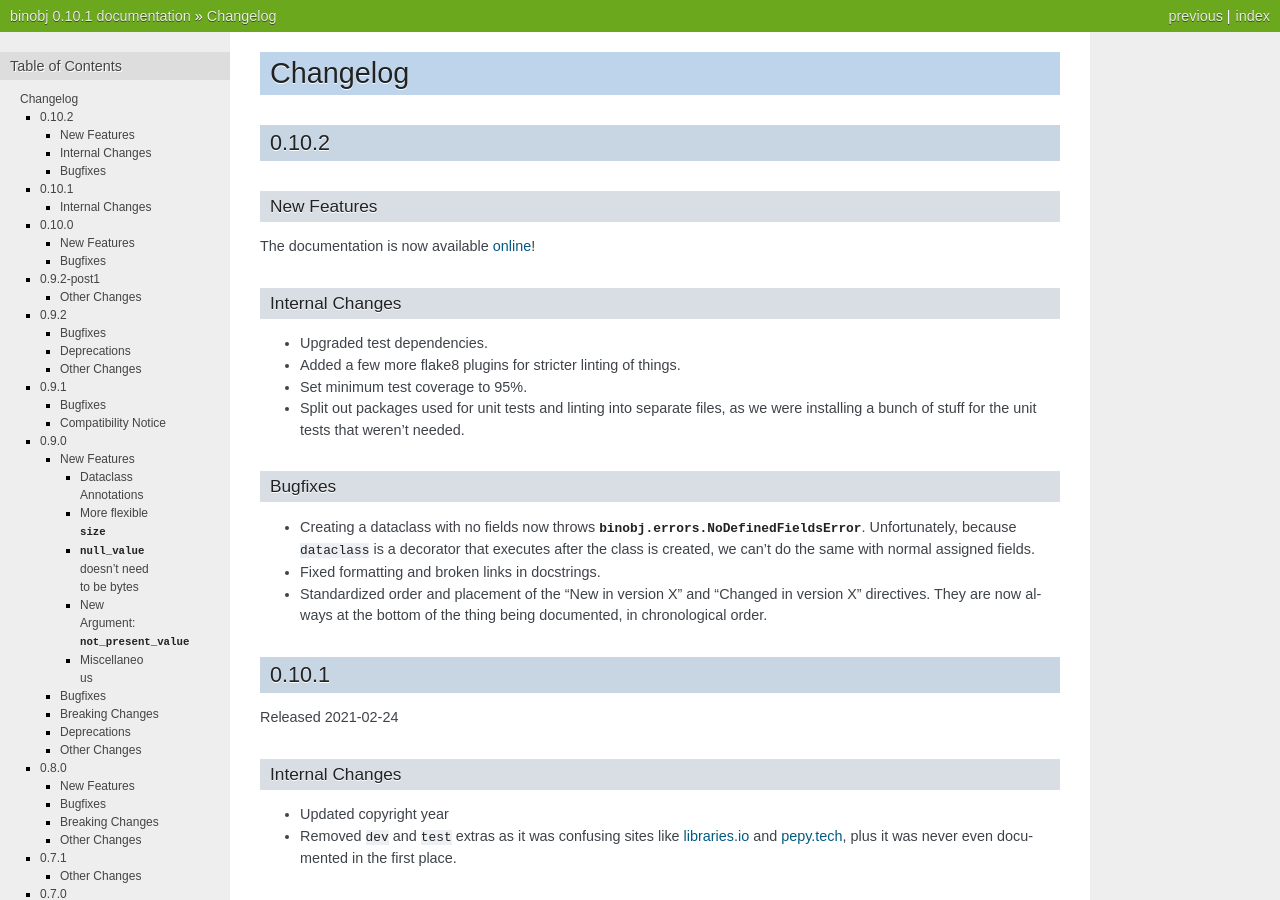
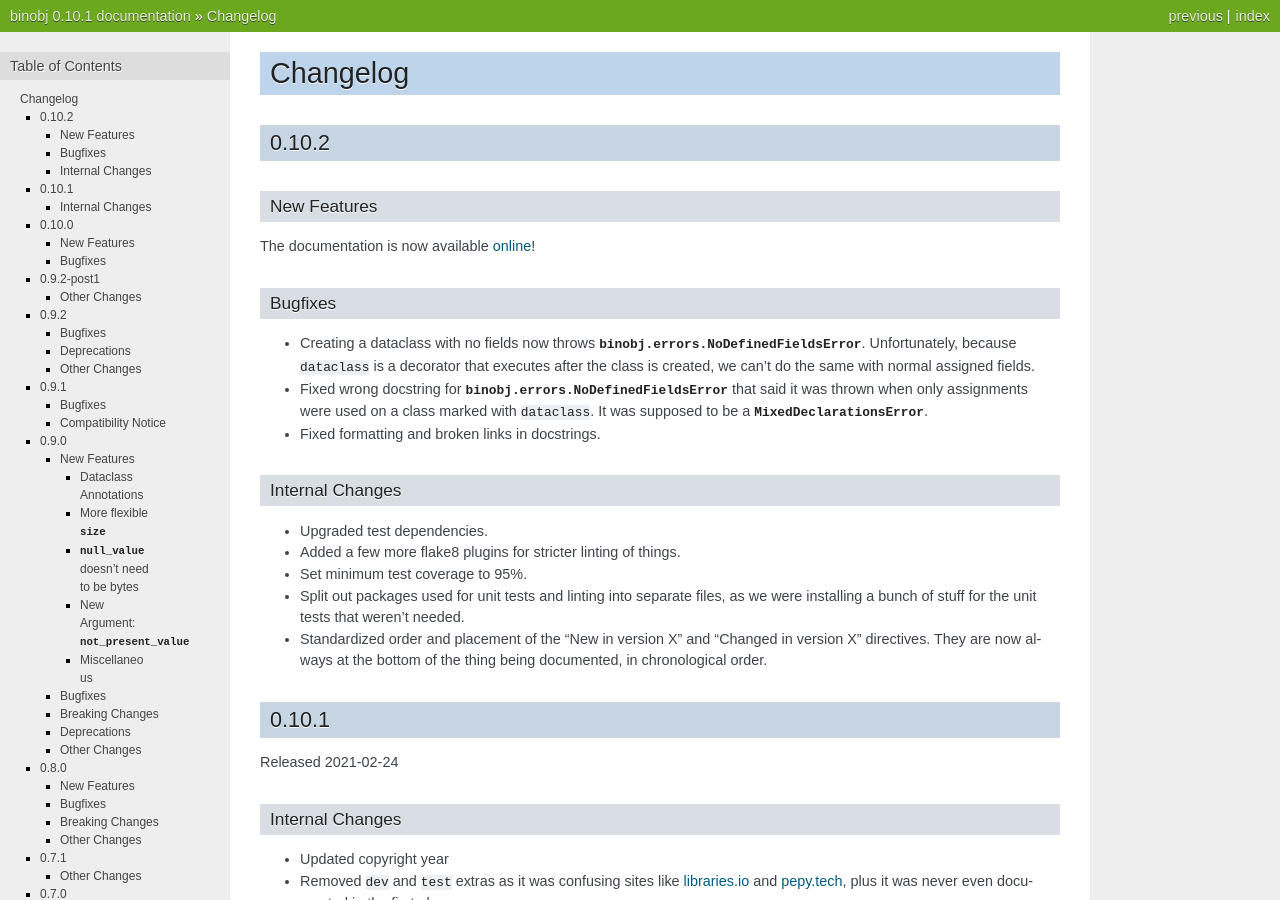
Before and after one commit to dargueta/binobj, a Sphinx documentation site: the page built from docs/source/CHANGELOG.rst, in a window 1280 px wide and 900 px high. Built offline with Sphinx 7.4.7, drawn with Linux system fonts in a browser that asks for light colours.

Commit message:
Fix incorrect docstring in NoDefinedFieldsError

```diff
--- a/docs/source/CHANGELOG.rst
+++ b/docs/source/CHANGELOG.rst
@@ -11,6 +11,17 @@ The documentation is now available `online`_!
 
 .. _online: https://dargueta.github.io/binobj/
 
+Bugfixes
+~~~~~~~~
+
+* Creating a dataclass with no fields now throws :class:`binobj.errors.NoDefinedFieldsError`.
+  Unfortunately, because ``dataclass`` is a decorator that executes after the class is
+  created, we can't do the same with normal assigned fields.
+* Fixed wrong docstring for :class:`binobj.errors.NoDefinedFieldsError` that said it
+  was thrown when only assignments were used on a class marked with ``dataclass``. It
+  was supposed to be a :class:`~binobj.errors.MixedDeclarationsError`.
+* Fixed formatting and broken links in docstrings.
+
 Internal Changes
 ~~~~~~~~~~~~~~~~
 
@@ -19,17 +30,10 @@ Internal Changes
 * Set minimum test coverage to 95%.
 * Split out packages used for unit tests and linting into separate files, as we were
   installing a bunch of stuff for the unit tests that weren't needed.
-
-Bugfixes
-~~~~~~~~
-
-* Creating a dataclass with no fields now throws :class:`binobj.errors.NoDefinedFieldsError`.
-  Unfortunately, because ``dataclass`` is a decorator that executes after the class is
-  created, we can't do the same with normal assigned fields.
-* Fixed formatting and broken links in docstrings.
 * Standardized order and placement of the "New in version X" and "Changed in version X"
   directives. They are now always at the bottom of the thing being documented, in
   chronological order.
+
 
 0.10.1
 ------
```
Also changed, not shown: 1 other file.
